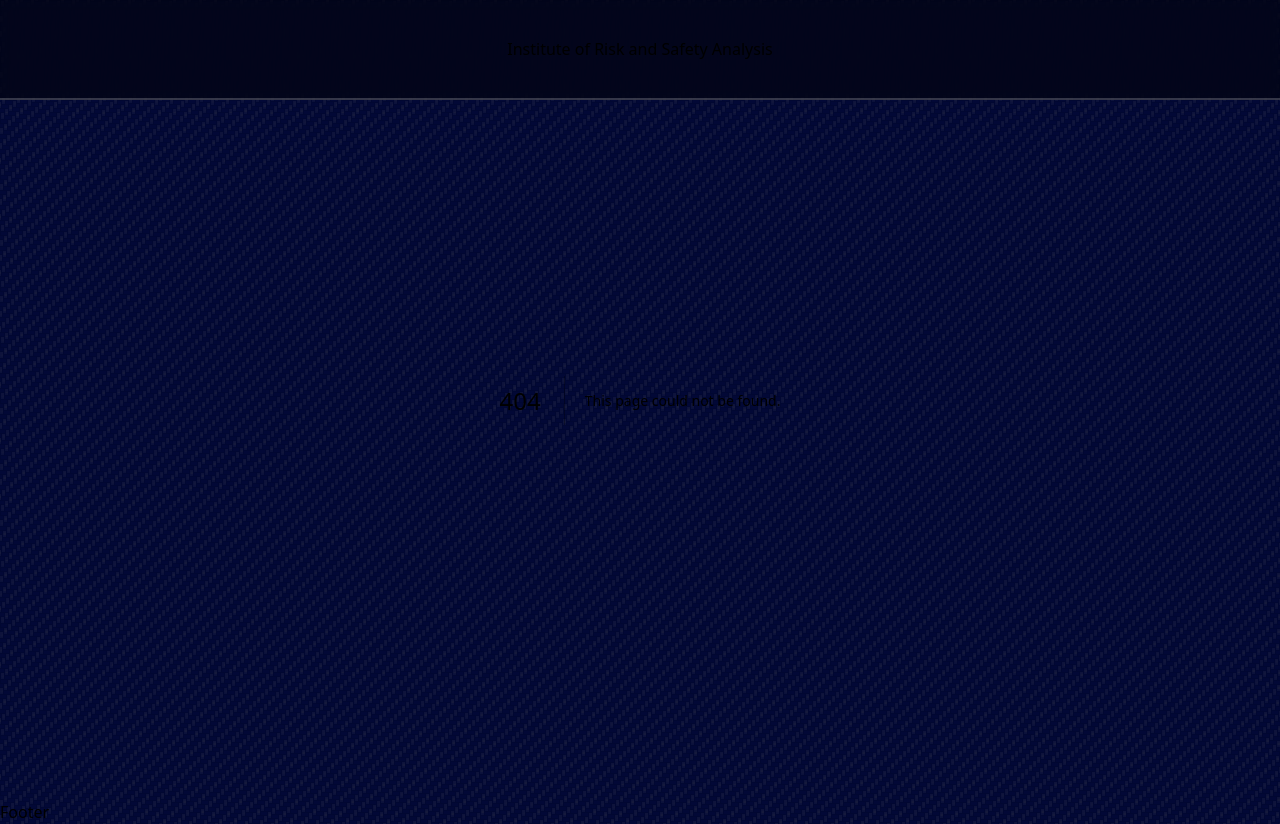
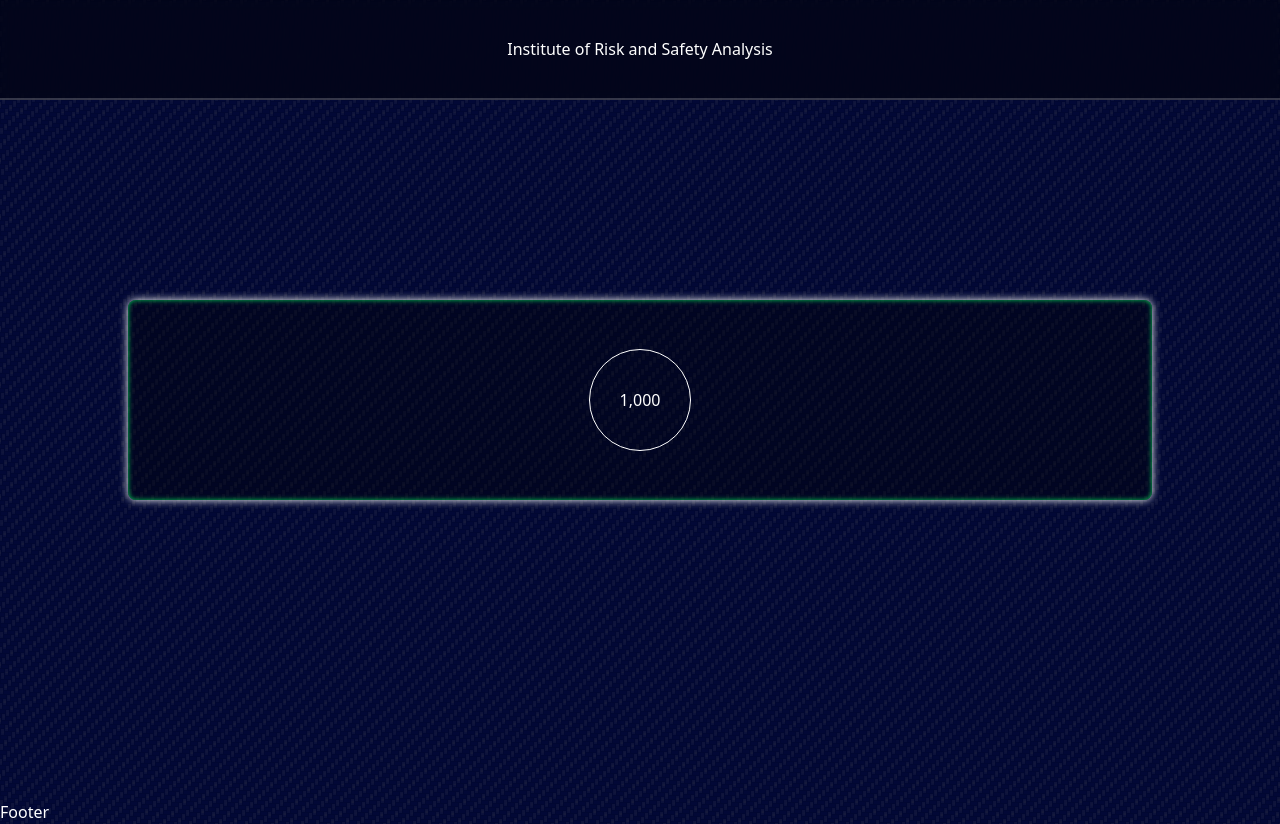
Before and after one commit to chris-derman03/irsa.us, a Next.js app: page /workbench in a window 1280 px wide. Before the commit this address had no page. Built offline with nearby package versions, Linux system fonts and the light colour scheme.

Commit message:
Created frame for stats gauge

```diff
--- a/app/globals.css
+++ b/app/globals.css
@@ -18,6 +18,12 @@ body {
   z-index: -5;
 }
 
+.tintedPanel {
+  background-color: rgba(0,0,0,0.35);
+  border-radius: 8px;
+  box-shadow: 0 0 8px white, 0 0 5px var(--alt-color) inset;
+}
+
 .vignette {
   box-shadow: 0 0 200px rgba(0,0,0,0.5) inset;
 }
--- /dev/null
+++ b/app/workbench/StatGauge.tsx
@@ -0,0 +1,7 @@
+import React from "react";
+
+const StatGauge = () => {
+    return <div className="gauge">1,000</div>;
+};
+
+export default StatGauge;
--- /dev/null
+++ b/app/workbench/page.tsx
@@ -0,0 +1,15 @@
+import React from "react";
+import "./testStyles.css";
+import StatGauge from "./StatGauge";
+
+const WorkbenchPage = () => {
+    return (
+        <div className="h-screen flex items-center justify-center">
+            <div className="tintedPanel w-8/10 h-[200px] flex items-center justify-center">
+                <StatGauge />
+            </div>
+        </div>
+    );
+};
+
+export default WorkbenchPage;
--- /dev/null
+++ b/app/workbench/testStyles.css
@@ -0,0 +1,9 @@
+.gauge {
+    width: 100px;
+    aspect-ratio: 1;
+    border-radius: 50px;
+    outline: solid 1px white;
+    display: flex;
+    justify-content: center;
+    align-items: center;
+}
```
